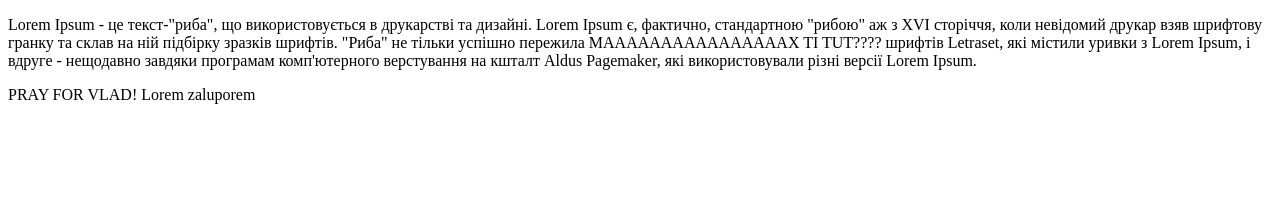
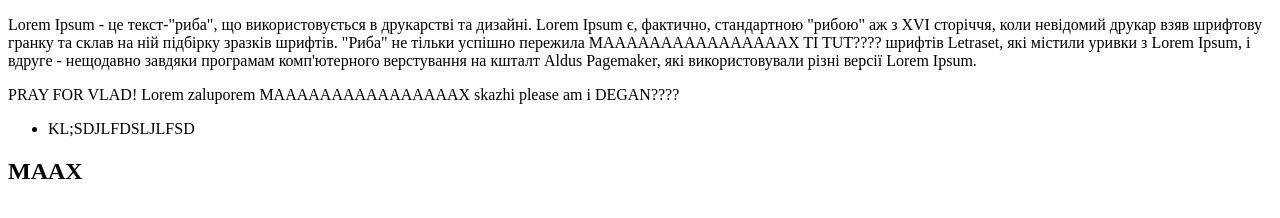
Before and after one commit to MaximSkubreev/saltovka_lednoe, a plain HTML site: page index.html in a window 1280 px wide. Drawn offline with Linux system fonts and the light colour scheme.

Commit message:
feature by labsik

```diff
--- a/index.html
+++ b/index.html
@@ -19,7 +19,12 @@
       використовували різні версії Lorem Ipsum.
     </p>
     <p>
-      PRAY FOR VLAD! Lorem zaluporem
+      PRAY FOR VLAD! Lorem zaluporem MAAAAAAAAAAAAAAAAX skazhi please am i
+      DEGAN????
     </p>
+    <ul>
+      <li>KL;SDJLFDSLJLFSD</li>
+    </ul>
+    <h2>MAAX</h2>
   </body>
 </html>
```
